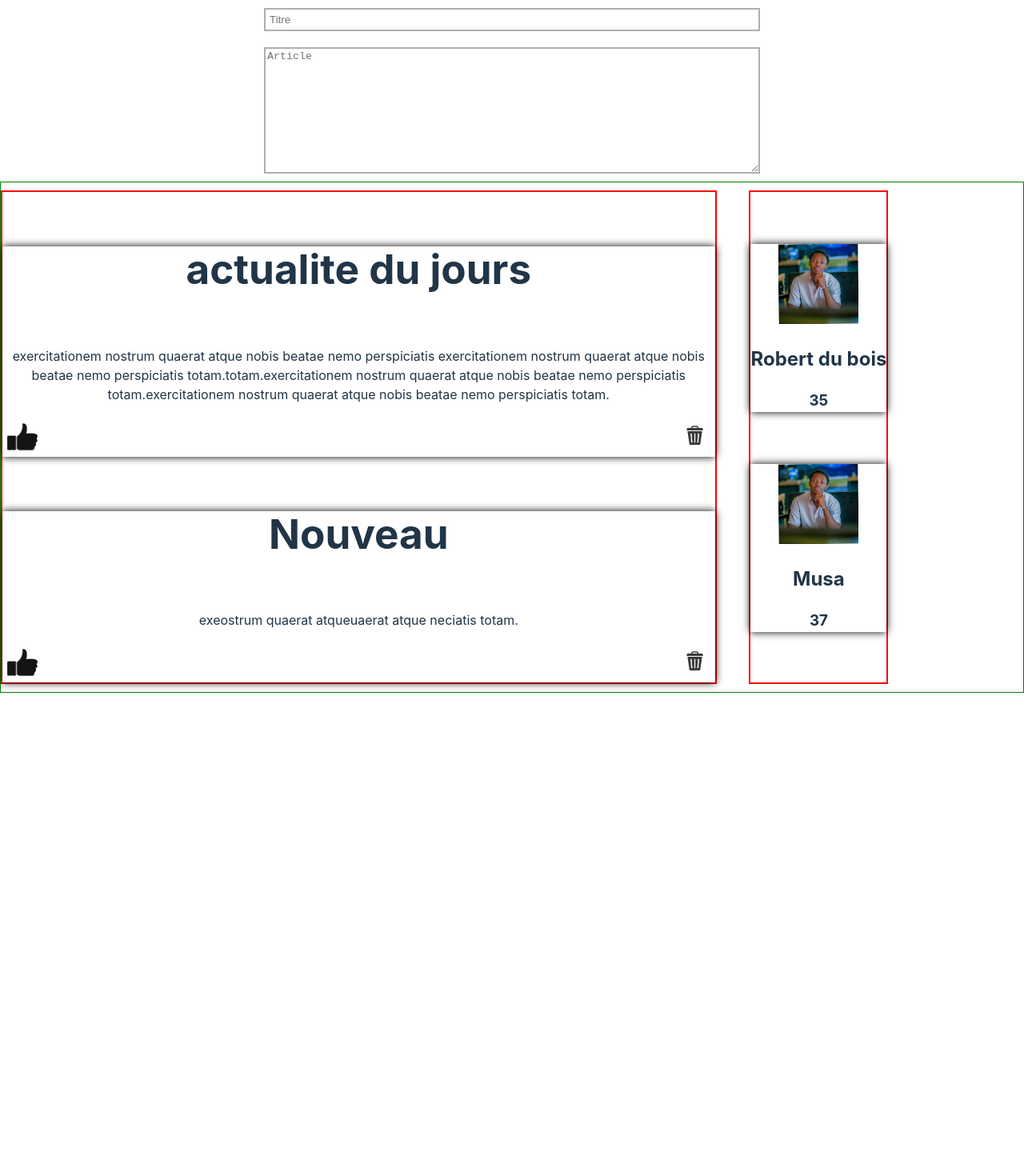
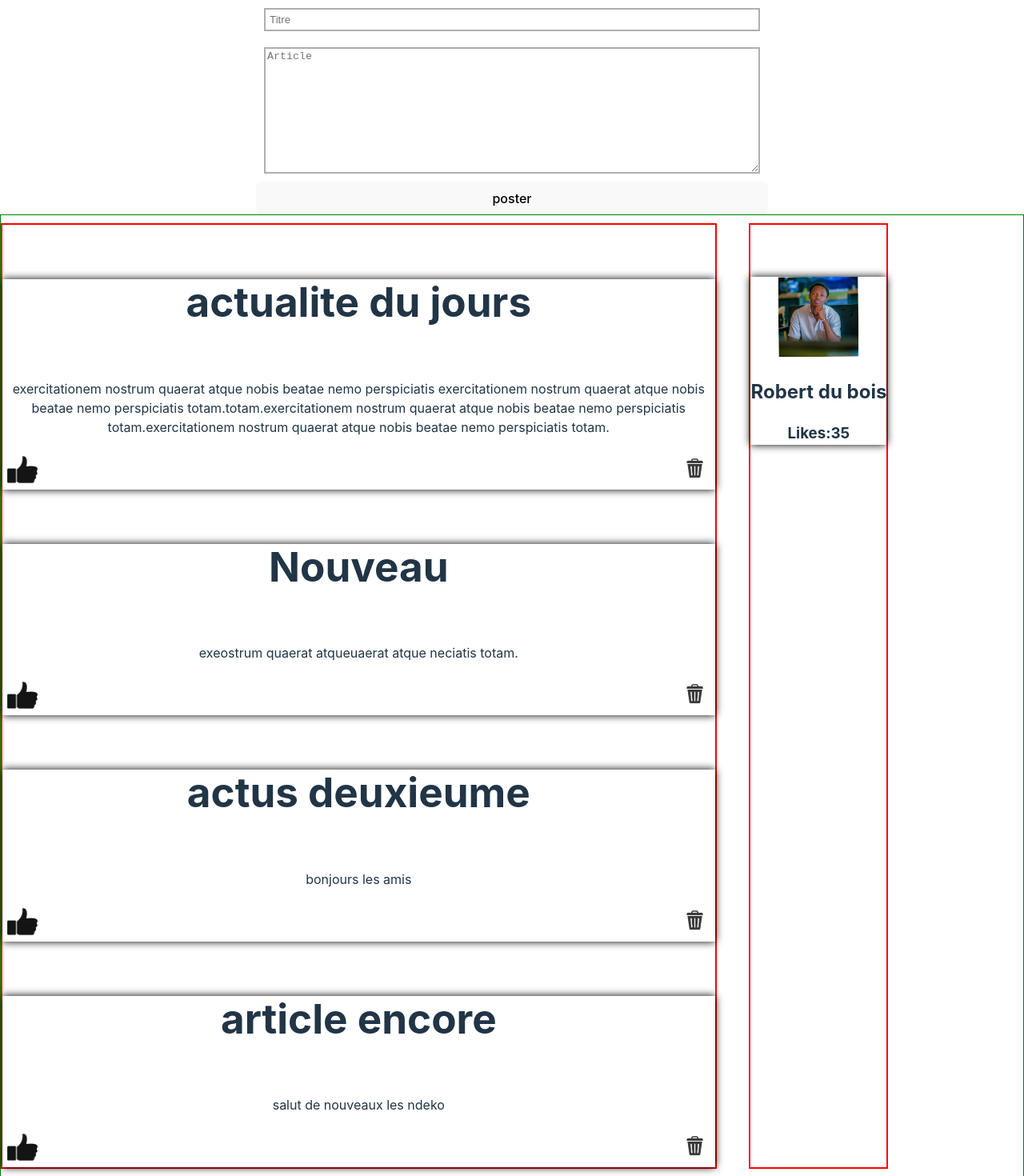
Before and after one commit to eray-mutabesha/redux-project, a React (Vite) app: page / in a window 1280 px wide. Shown: the whole page at 80% size. Before the commit the page ends 866 px from the top, so only its background shows below. Built offline with nearby package versions, Linux system fonts and the light colour scheme; data requests are answered from the project's data file.

Commit message:
get post

```diff
--- a/db.json
+++ b/db.json
@@ -1,25 +1,31 @@
 {
-    "post":[
+  "post": [
     {
-            "titre":"actualite du jours",
-            "post":"exercitationem nostrum quaerat atque nobis beatae nemo perspiciatis exercitationem nostrum quaerat atque nobis beatae nemo perspiciatis totam.totam.exercitationem nostrum quaerat atque nobis beatae nemo perspiciatis totam.exercitationem nostrum quaerat atque nobis beatae nemo perspiciatis totam."
+      "titre": "actualite du jours",
+      "post": "exercitationem nostrum quaerat atque nobis beatae nemo perspiciatis exercitationem nostrum quaerat atque nobis beatae nemo perspiciatis totam.totam.exercitationem nostrum quaerat atque nobis beatae nemo perspiciatis totam.exercitationem nostrum quaerat atque nobis beatae nemo perspiciatis totam."
     },
     {
-            "titre":"Nouveau",
-            "post":"exeostrum quaerat atqueuaerat atque neciatis totam."
-        }
-
-    ],
-    "user":[
-        {
-            "username":"Robert du bois",
-            "age":"21",
-            "Like":35
+      "titre": "Nouveau",
+      "post": "exeostrum quaerat atqueuaerat atque neciatis totam."
     },
     {
-            "username":"Musa",
-            "age":"21",
-            "Like":37
+      "id": "2c73",
+      "titre": "actus deuxieume",
+      "post": "bonjours les amis",
+      "likes": 0
+    },
+    {
+      "id": "13c7",
+      "titre": "article encore",
+      "post": "salut de nouveaux les ndeko",
+      "likes": 0
+    }
+  ],
+  "user": [
+    {
+      "username": "Robert du bois",
+      "age": "21",
+      "Like": 35
     }
   ]
 }
--- a/src/App.jsx
+++ b/src/App.jsx
@@ -5,6 +5,11 @@ import Form from './components/Form'
 import Post from './components/Post';
 import Autheur from './components/Autheur'
 import React from 'react'
+import { isEmpty } from './components/Utils';
+
+
+
+
 function App() {
   // a comment that describe the userselector
  const posts = useSelector((state)=>state.postReducer);
@@ -14,14 +19,16 @@ function App() {
        <Form/>
       <section className='all_sections'>
         <section className='elements'>
-          <section>{posts.map((post, index)=>(
+          <section>{!isEmpty(posts)&&posts.map((post, index)=>(
 
         <Post post={post} key={index}/>
 
          ))}
          </section>
         <section>
-        {users.map((auth,index)=>(<Autheur user={auth} key={index}/>))}
+        {!isEmpty(users)&&users.map((auth, index)=>(
+        <Autheur user={auth} key={index}/>
+        ))}
         </section>
         </section>
 
--- a/src/action/Action.post.jsx
+++ b/src/action/Action.post.jsx
@@ -1,6 +1,7 @@
 import axios from "axios";
 
 export const GET_POST="GET_POSTS";
+export const ADD_POST="ADD_POSTS";
 
 export const getPosts=()=>{
     return (dispatch)=>{
@@ -9,3 +10,10 @@ export const getPosts=()=>{
         })
     }
 }
+export const addPost=(data)=>{
+    return (dispatch)=>{
+        return axios.post("http://localhost:3000/post",data).then((res)=>{
+            dispatch({type:ADD_POST,payload:data})
+        })
+    }
+}
--- a/src/components/Autheur.jsx
+++ b/src/components/Autheur.jsx
@@ -7,7 +7,7 @@ function Autheur({user}) {
     <div className='auteur_div'>
     <img src="public\images\erayphoto.jpg" alt="profil" />
     <h2>{user.username}</h2>
-    <h3>{user.Like}</h3>
+    <h3>Like{user.Like>1?"s":""}:{user.Like}</h3>
   </div>
   )
 }
--- a/src/components/Form.jsx
+++ b/src/components/Form.jsx
@@ -1,11 +1,36 @@
 import React from 'react'
+import { useRef } from 'react'
+import { useSelector } from 'react-redux';
+import { useDispatch } from 'react-redux';
+import { addPost } from '../action/Action.post';
+
+
 
 function Form() {
+const form=useRef();
+const dispatch=useDispatch();
+const post =useSelector((state)=>state.postReducer);
+console.log(form)
+const handleSubmit=async(e)=>{
+   e.preventDefault();
+   const postData={
+   titre:form.current[0].value,
+   post:form.current[1].value,
+   likes:0,
+   };
+   dispatch(addPost(postData))
+   form.current.reset();
+}
+
+
+
+
   return (
     <div>
-      <form action="">
+      <form ref={form} onSubmit={handleSubmit}>
         <input type="text" name=""  placeholder='Titre'/>
         <textarea name="" id="" cols="30" rows="10" placeholder='Article'></textarea>
+        <button type='submit'>poster</button>
       </form>
     </div>
   )
--- /dev/null
+++ b/src/components/Utils.jsx
@@ -0,0 +1,8 @@
+export const isEmpty = (value)=>{
+    return (
+        value===undefined ||
+        value === null ||
+        (typeof value === "object" && Object.keys(value).length===0)||
+        (typeof value ==="string" && value.trim().length === 0)
+    );
+}
--- a/src/main.jsx
+++ b/src/main.jsx
@@ -16,6 +16,7 @@ const store=configureStore({
 })
 store.dispatch(getPosts())
 store.dispatch(getPost())
+
 ReactDOM.createRoot(document.getElementById('root')).render(
  <Provider store={store}>
    <App/>
--- a/src/reducer/Post.reducer.jsx
+++ b/src/reducer/Post.reducer.jsx
@@ -1,4 +1,4 @@
-import { GET_POST } from "../action/Action.post";
+import { GET_POST,ADD_POST } from "../action/Action.post";
 
 const initialeState={}
 export default function postReducer(state= initialeState,action){
@@ -6,7 +6,10 @@ export default function postReducer(state= initialeState,action){
   switch(action.type){
     case GET_POST:
       return action.payload;
-      default : return state;
+
+    case ADD_POST:
+        return [action.payload, ...state];
+        default : return state;
   }
 
 }
```
Lines whose indentation alone changed are shown as unchanged.
